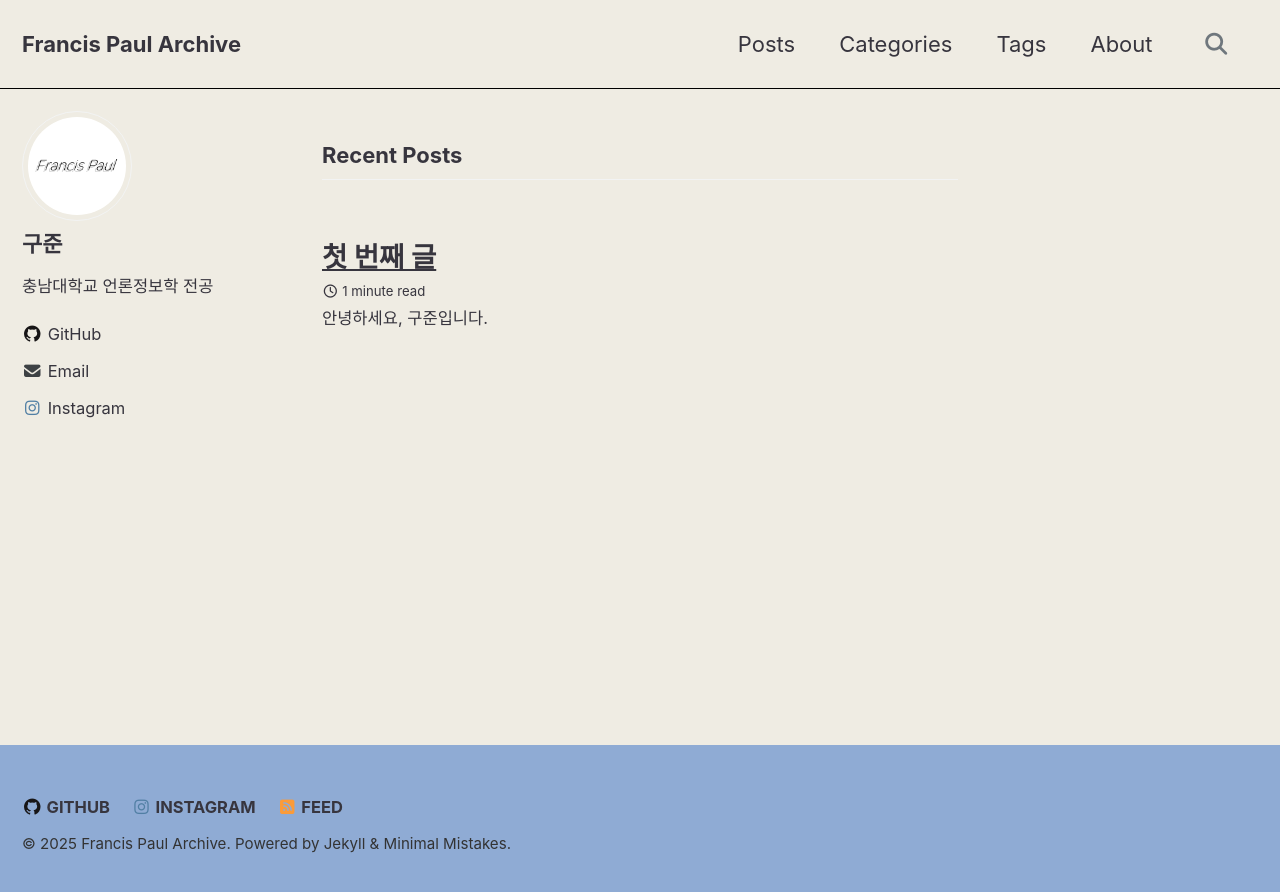
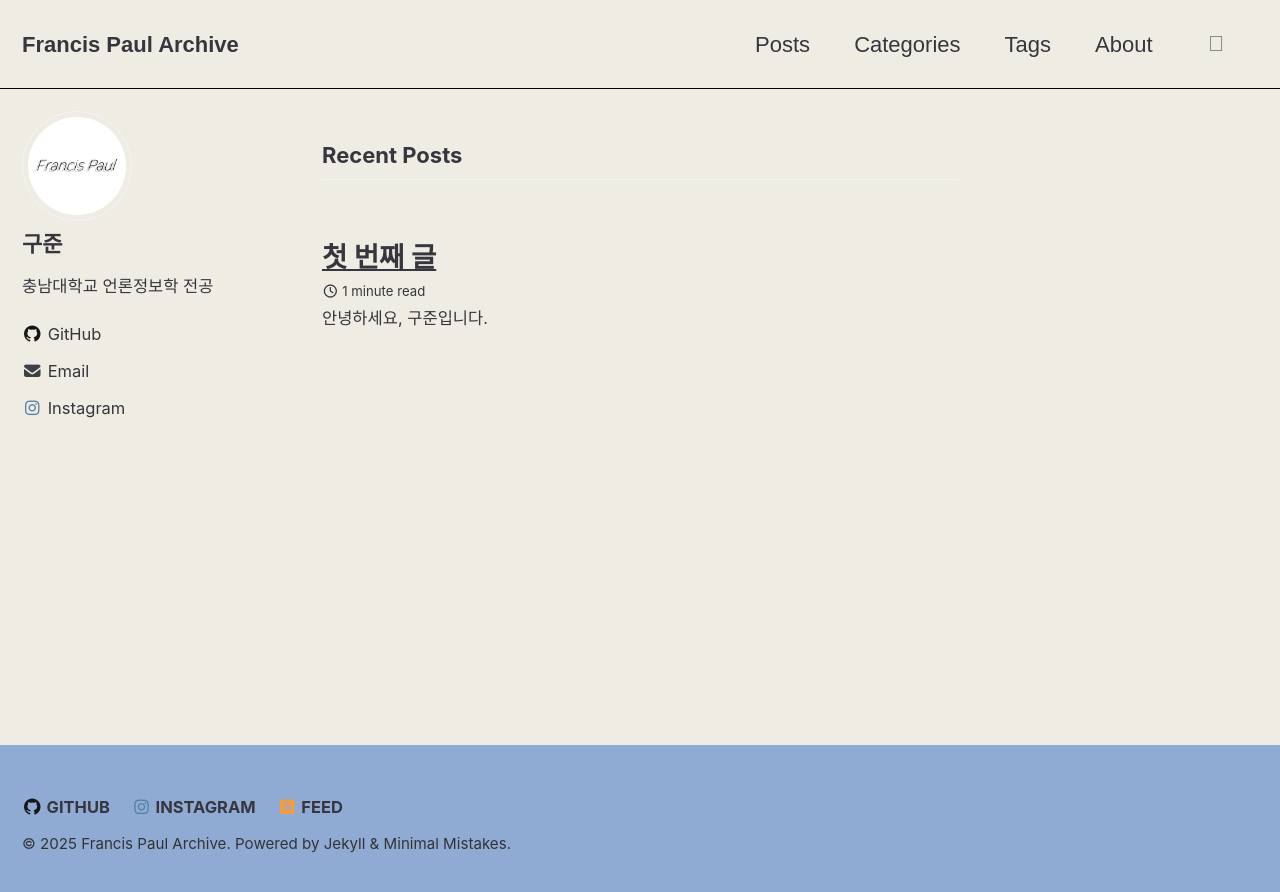
Before and after one commit to Francis-Paul-0109/Francis-Paul-0109.github.io, a Jekyll site: the page built from index.html, in a window 1280 px wide. Shown: the top 892 px of the page. Built offline with Jekyll 4.4.1, drawn with Linux system fonts in a browser that asks for light colours; cached includes are drawn as plain includes; some web fonts are replaced; the list of posts is cut into pages by our own code.

Commit message:
Update _dark.scss

```diff
--- a/_sass/minimal-mistakes/skins/_dark.scss
+++ b/_sass/minimal-mistakes/skins/_dark.scss
@@ -103,3 +103,8 @@ body h5,
 body h6 {
   color: #37353E !important;
 }
+
+.masthead,
+.masthead * {
+  font-family: "MyHeaderFont", sans-serif !important;
+}
```
